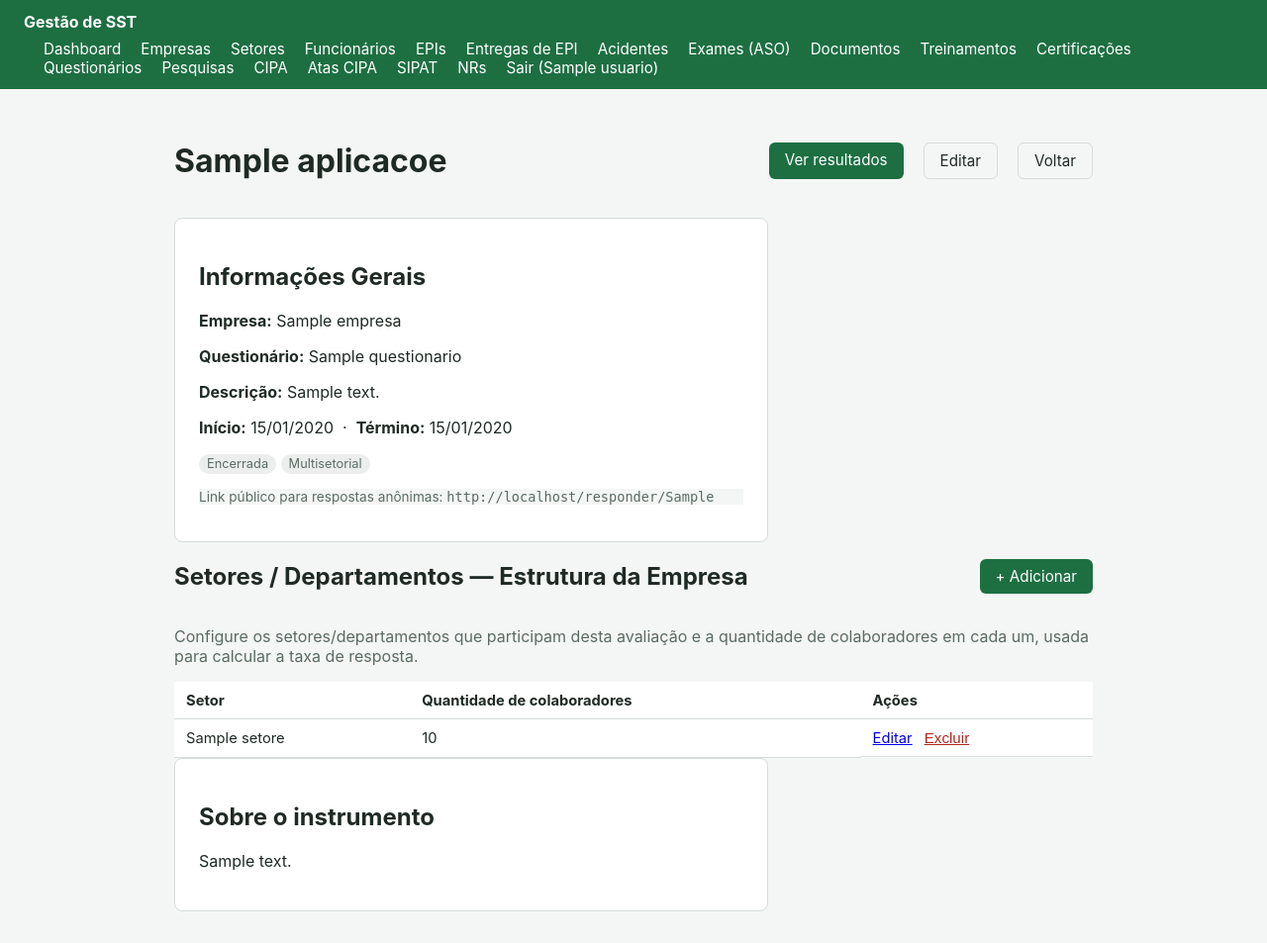
After one commit to wrafael2000/wrafael2000, a Flask app: page /aplicacoes/1 in a window 1280 px wide. The commit adds this page. Shown: the whole page at 99% size. Run offline with Flask 3, Linux system fonts and the light colour scheme; a user stored in the database is signed in; tables that the repository leaves empty hold one stand-in row (values such as "Sample post").

Commit message:
Fase 11: múltiplas empresas e avaliações psicossociais por setor
- Empresa passa a ser cadastro múltiplo (listar/nova/editar/excluir),
  escopado ao módulo de Avaliações
- Nova Avaliação ganha empresa, descrição, avaliação ativa e
  multisetorial; tela de detalhes segue o padrão de página-mãe com
  setores/departamentos gerenciados como filhos (SegmentoAplicacao),
  guardando a quantidade de colaboradores para taxa de resposta
- Pesquisa pública passa a usar os setores configurados na avaliação
  (single ou multi-select) quando existirem, mantendo o comportamento
  antigo (setor global) para avaliações sem setores configurados
- Resultados exibem taxa de resposta por setor
- Cada avaliação mostra um texto "Sobre o instrumento" (HSE-IT,
  COPSOQ II, CBI, Clima)
- Migração leve para os bancos existentes (novas colunas em
  aplicacoes; segmentos_aplicacao e envio_segmentos são tabelas novas)

Co-Authored-By: Claude Sonnet 5 <noreply@anthropic.com>
Claude-Session: https://claude.ai/code/session_018bgF5UdVB616nZafcTs6Nv

```diff
--- a/app/migracoes.py
+++ b/app/migracoes.py
@@ -13,6 +13,11 @@ COLUNAS_NOVAS = {
     "documentos_sst": [
         ("arquivo_nome_original", "VARCHAR(255)"),
         ("arquivo_nome_armazenado", "VARCHAR(255)"),
+    ],
+    "aplicacoes": [
+        ("descricao", "TEXT"),
+        ("multisetorial", "BOOLEAN DEFAULT 0 NOT NULL"),
+        ("empresa_id", "INTEGER REFERENCES empresa(id)"),
     ],
 }
 
--- a/app/models/__init__.py
+++ b/app/models/__init__.py
@@ -12,6 +12,7 @@ from .plano_acao_psicossocial import PlanoAcaoPsicossocial
 from .questionario import Pergunta, Questionario
 from .realizacao_treinamento import RealizacaoTreinamento
 from .reuniao_cipa import ReuniaoCipa
+from .segmento_aplicacao import SegmentoAplicacao
 from .setor import Setor
 from .sipat import AtividadeSipat, SipatEdicao
 from .treinamento import Treinamento
@@ -33,6 +34,7 @@ __all__ = [
     "Aplicacao",
     "Envio",
     "Resposta",
+    "SegmentoAplicacao",
     "PlanoAcaoPsicossocial",
     "MandatoCipa",
     "MembroCipa",
--- a/app/models/empresa.py
+++ b/app/models/empresa.py
@@ -2,7 +2,7 @@ from ..extensions import db
 
 
 class Empresa(db.Model):
-    """Dados cadastrais da empresa que usa o sistema (registro único)."""
+    """Dados cadastrais de uma empresa cadastrada no sistema."""
 
     __tablename__ = "empresa"
 
--- a/app/routes/aplicacoes.py
+++ b/app/routes/aplicacoes.py
@@ -4,15 +4,82 @@ from flask import Blueprint, flash, redirect, render_template, url_for
 from flask_login import login_required
 
 from ..extensions import db
-from ..forms import AplicacaoForm, PlanoAcaoPsicossocialForm
-from ..models import Aplicacao, PlanoAcaoPsicossocial, Questionario
+from ..forms import AplicacaoForm, PlanoAcaoPsicossocialForm, SegmentoAplicacaoForm
+from ..models import Aplicacao, Empresa, PlanoAcaoPsicossocial, Questionario, SegmentoAplicacao, Setor
 
 aplicacoes_bp = Blueprint("aplicacoes", __name__, url_prefix="/aplicacoes")
+
+INFO_INSTRUMENTOS = {
+    "HSE-IT": {
+        "titulo": "Sobre o HSE-IT",
+        "paragrafos": [
+            "O HSE Management Standards Indicator Tool (HSE-IT) é um instrumento desenvolvido pelo "
+            "Health and Safety Executive do Reino Unido para identificar fatores de risco "
+            "psicossocial relacionados à organização do trabalho.",
+            "A versão completa contém 35 questões que avaliam 7 dimensões: Demandas, Controle, "
+            "Suporte da chefia, Suporte dos colegas, Relacionamentos, Papel (clareza de função) e "
+            "Mudança organizacional.",
+        ],
+    },
+    "COPSOQ II": {
+        "titulo": "Sobre o COPSOQ II",
+        "paragrafos": [
+            "O COPSOQ II (Copenhagen Psychosocial Questionnaire) é um instrumento validado "
+            "internacionalmente para avaliação de fatores psicossociais no trabalho.",
+            "A versão curta contém 41 questões que avaliam 23 dimensões organizadas em 6 grupos: "
+            "Exigências do Trabalho, Organização e Conteúdo, Relações e Liderança, Interface "
+            "Trabalho-Indivíduo, Saúde e Bem-estar e Valores no Local de Trabalho.",
+        ],
+    },
+    "CBI (Burnout)": {
+        "titulo": "Sobre o CBI",
+        "paragrafos": [
+            "O CBI (Copenhagen Burnout Inventory) é um instrumento validado internacionalmente para "
+            "avaliação do esgotamento profissional (burnout).",
+            "Contém 19 itens organizados em 3 dimensões: Burnout pessoal (exaustão física e "
+            "psicológica em geral), Burnout relacionado ao trabalho e Burnout relacionado ao "
+            "público atendido (clientes, alunos, pacientes etc., quando aplicável).",
+        ],
+    },
+    "Clima Organizacional": {
+        "titulo": "Sobre a pesquisa de Clima Organizacional",
+        "paragrafos": [
+            "A pesquisa de Clima Organizacional é um instrumento personalizável usado para captar a "
+            "percepção dos colaboradores sobre o ambiente de trabalho, liderança, comunicação, "
+            "reconhecimento e outros aspectos definidos pela empresa.",
+            "Diferente do HSE-IT, COPSOQ II e CBI, não é um instrumento cientificamente padronizado "
+            "— as perguntas e dimensões são definidas pela própria empresa ao montar o questionário.",
+        ],
+    },
+}
+
+
+def _info_instrumento(questionario):
+    return INFO_INSTRUMENTOS.get(
+        questionario.tipo,
+        {
+            "titulo": "Sobre o instrumento",
+            "paragrafos": [questionario.descricao or "Instrumento personalizado desta empresa."],
+        },
+    )
 
 
 def _preencher_questionarios(form):
     form.questionario_id.choices = [
         (q.id, q.nome) for q in Questionario.query.order_by(Questionario.nome).all()
+    ]
+
+
+def _preencher_empresas(form):
+    form.empresa_id.choices = [
+        (e.id, e.nome_fantasia or e.razao_social) for e in Empresa.query.order_by(Empresa.razao_social).all()
+    ]
+
+
+def _preencher_setores(form, aplicacao, segmento_atual=None):
+    ids_usados = {s.setor_id for s in aplicacao.segmentos if s is not segmento_atual}
+    form.setor_id.choices = [
+        (s.id, s.nome) for s in Setor.query.order_by(Setor.nome).all() if s.id not in ids_usados
     ]
 
 
@@ -26,20 +93,62 @@ def listar():
 @aplicacoes_bp.route("/nova", methods=["GET", "POST"])
 @login_required
 def nova():
+    if Empresa.query.first() is None:
+        flash("Cadastre uma empresa antes de criar uma nova avaliação.", "danger")
+        return redirect(url_for("empresa.nova"))
+
     form = AplicacaoForm()
+    _preencher_empresas(form)
     _preencher_questionarios(form)
     if form.validate_on_submit():
         aplicacao = Aplicacao(
+            empresa_id=form.empresa_id.data,
             questionario_id=form.questionario_id.data,
             titulo=form.titulo.data.strip(),
+            descricao=form.descricao.data,
             data_inicio=form.data_inicio.data,
             data_fim=form.data_fim.data,
+            ativa=form.ativa.data,
+            multisetorial=form.multisetorial.data,
         )
         db.session.add(aplicacao)
         db.session.commit()
-        flash("Aplicação criada com sucesso. Compartilhe o link público com os funcionários.", "success")
-        return redirect(url_for("aplicacoes.listar"))
-    return render_template("aplicacoes/form.html", form=form, titulo="Nova aplicação")
+        flash("Avaliação criada com sucesso. Configure os setores participantes abaixo.", "success")
+        return redirect(url_for("aplicacoes.ver", aplicacao_id=aplicacao.id))
+    return render_template("aplicacoes/form.html", form=form, titulo="Nova Avaliação")
+
+
+@aplicacoes_bp.route("/<int:aplicacao_id>")
+@login_required
+def ver(aplicacao_id):
+    aplicacao = Aplicacao.query.get_or_404(aplicacao_id)
+    return render_template(
+        "aplicacoes/ver.html",
+        aplicacao=aplicacao,
+        info_instrumento=_info_instrumento(aplicacao.questionario),
+    )
+
+
+@aplicacoes_bp.route("/<int:aplicacao_id>/editar", methods=["GET", "POST"])
+@login_required
+def editar(aplicacao_id):
+    aplicacao = Aplicacao.query.get_or_404(aplicacao_id)
+    form = AplicacaoForm(obj=aplicacao)
+    _preencher_empresas(form)
+    _preencher_questionarios(form)
+    if form.validate_on_submit():
+        aplicacao.empresa_id = form.empresa_id.data
+        aplicacao.questionario_id = form.questionario_id.data
+        aplicacao.titulo = form.titulo.data.strip()
+        aplicacao.descricao = form.descricao.data
+        aplicacao.data_inicio = form.data_inicio.data
+        aplicacao.data_fim = form.data_fim.data
+        aplicacao.ativa = form.ativa.data
+        aplicacao.multisetorial = form.multisetorial.data
+        db.session.commit()
+        flash("Avaliação atualizada com sucesso.", "success")
+        return redirect(url_for("aplicacoes.ver", aplicacao_id=aplicacao.id))
+    return render_template("aplicacoes/form.html", form=form, titulo="Editar Avaliação")
 
 
 @aplicacoes_bp.route("/<int:aplicacao_id>/alternar-status", methods=["POST"])
@@ -50,6 +159,65 @@ def alternar_status(aplicacao_id):
     db.session.commit()
     flash("Aplicação reaberta." if aplicacao.ativa else "Aplicação encerrada.", "info")
     return redirect(url_for("aplicacoes.listar"))
+
+
+@aplicacoes_bp.route("/<int:aplicacao_id>/segmentos/novo", methods=["GET", "POST"])
+@login_required
+def novo_segmento(aplicacao_id):
+    aplicacao = Aplicacao.query.get_or_404(aplicacao_id)
+    form = SegmentoAplicacaoForm()
+    _preencher_setores(form, aplicacao)
+    if not form.setor_id.choices:
+        flash(
+            "Todos os setores cadastrados já foram adicionados a esta avaliação, ou não há "
+            "setores cadastrados. Cadastre setores em Setores antes de continuar.",
+            "danger",
+        )
+        return redirect(url_for("aplicacoes.ver", aplicacao_id=aplicacao.id))
+    if form.validate_on_submit():
+        segmento = SegmentoAplicacao(
+            aplicacao_id=aplicacao.id,
+            setor_id=form.setor_id.data,
+            quantidade_colaboradores=form.quantidade_colaboradores.data,
+        )
+        db.session.add(segmento)
+        db.session.commit()
+        flash("Setor adicionado à avaliação.", "success")
+        return redirect(url_for("aplicacoes.ver", aplicacao_id=aplicacao.id))
+    return render_template(
+        "aplicacoes/segmento_form.html", form=form, aplicacao=aplicacao, titulo="Adicionar setor"
+    )
+
+
+@aplicacoes_bp.route("/segmentos/<int:segmento_id>/editar", methods=["GET", "POST"])
+@login_required
+def editar_segmento(segmento_id):
+    segmento = SegmentoAplicacao.query.get_or_404(segmento_id)
+    form = SegmentoAplicacaoForm(obj=segmento)
+    _preencher_setores(form, segmento.aplicacao, segmento_atual=segmento)
+    if form.validate_on_submit():
+        segmento.setor_id = form.setor_id.data
+        segmento.quantidade_colaboradores = form.quantidade_colaboradores.data
+        db.session.commit()
+        flash("Setor atualizado.", "success")
+        return redirect(url_for("aplicacoes.ver", aplicacao_id=segmento.aplicacao_id))
+    return render_template(
+        "aplicacoes/segmento_form.html",
+        form=form,
+        aplicacao=segmento.aplicacao,
+        titulo="Editar setor",
+    )
+
+
+@aplicacoes_bp.route("/segmentos/<int:segmento_id>/excluir", methods=["POST"])
+@login_required
+def excluir_segmento(segmento_id):
+    segmento = SegmentoAplicacao.query.get_or_404(segmento_id)
+    aplicacao_id = segmento.aplicacao_id
+    db.session.delete(segmento)
+    db.session.commit()
+    flash("Setor removido da avaliação.", "info")
+    return redirect(url_for("aplicacoes.ver", aplicacao_id=aplicacao_id))
 
 
 @aplicacoes_bp.route("/<int:aplicacao_id>/resultados")
@@ -72,12 +240,27 @@ def resultados(aplicacao_id):
 
     planos_acao = PlanoAcaoPsicossocial.query.filter_by(aplicacao_id=aplicacao.id).all()
 
+    taxa_por_segmento = []
+    for segmento in aplicacao.segmentos:
+        respondentes = len(segmento.envios)
+        quantidade = segmento.quantidade_colaboradores or 0
+        taxa = round((respondentes / quantidade) * 100, 1) if quantidade else None
+        taxa_por_segmento.append(
+            {
+                "setor": segmento.setor.nome,
+                "respondentes": respondentes,
+                "quantidade_colaboradores": quantidade,
+                "taxa": taxa,
+            }
+        )
+
     return render_template(
         "aplicacoes/resultados.html",
         aplicacao=aplicacao,
         total_envios=len(aplicacao.envios),
         medias_por_dimensao=medias_por_dimensao,
         planos_acao=planos_acao,
+        taxa_por_segmento=taxa_por_segmento,
     )
 
 
--- a/app/templates/aplicacoes/listar.html
+++ b/app/templates/aplicacoes/listar.html
@@ -34,6 +34,7 @@
       </td>
       <td>{{ aplicacao.envios|length }}</td>
       <td class="acoes">
+        <a href="{{ url_for('aplicacoes.ver', aplicacao_id=aplicacao.id) }}">Ver / gerenciar</a>
         <a href="{{ url_for('aplicacoes.resultados', aplicacao_id=aplicacao.id) }}">Resultados</a>
         <form method="post" action="{{ url_for('aplicacoes.alternar_status', aplicacao_id=aplicacao.id) }}">
           <input type="hidden" name="csrf_token" value="{{ csrf_token() }}">
--- /dev/null
+++ b/app/templates/aplicacoes/ver.html
@@ -0,0 +1,80 @@
+{% extends "base.html" %}
+{% block titulo %}{{ aplicacao.titulo }} - Gestão de SST{% endblock %}
+{% block conteudo %}
+<div class="cabecalho-pagina">
+  <h1>{{ aplicacao.titulo }}</h1>
+  <div style="display: flex; gap: 0.75rem;">
+    <a href="{{ url_for('aplicacoes.resultados', aplicacao_id=aplicacao.id) }}" class="botao">Ver resultados</a>
+    <a href="{{ url_for('aplicacoes.editar', aplicacao_id=aplicacao.id) }}" class="botao-secundario">Editar</a>
+    <a href="{{ url_for('aplicacoes.listar') }}" class="botao-secundario">Voltar</a>
+  </div>
+</div>
+
+<div class="card card-larga">
+  <h2>Informações Gerais</h2>
+  <p><strong>Empresa:</strong> {{ aplicacao.empresa.nome_fantasia or aplicacao.empresa.razao_social if aplicacao.empresa else "Não informada" }}</p>
+  <p><strong>Questionário:</strong> {{ aplicacao.questionario.nome }}</p>
+  {% if aplicacao.descricao %}<p><strong>Descrição:</strong> {{ aplicacao.descricao }}</p>{% endif %}
+  <p><strong>Início:</strong> {{ aplicacao.data_inicio.strftime("%d/%m/%Y") }}
+     &nbsp;·&nbsp;
+     <strong>Término:</strong> {{ aplicacao.data_fim.strftime("%d/%m/%Y") if aplicacao.data_fim else "Sem data limite" }}</p>
+  <p>
+    {% if aplicacao.disponivel %}
+      <span class="badge badge-sucesso">Aberta</span>
+    {% else %}
+      <span class="badge badge-neutro">Encerrada</span>
+    {% endif %}
+    {% if aplicacao.multisetorial %}
+      <span class="badge badge-neutro">Multisetorial</span>
+    {% endif %}
+  </p>
+  <p class="link-publico">
+    Link público para respostas anônimas:
+    <code>{{ url_for('pesquisa_publica.responder', token=aplicacao.token_publico, _external=True) }}</code>
+  </p>
+</div>
+
+<div class="cabecalho-pagina">
+  <h2>Setores / Departamentos — Estrutura da Empresa</h2>
+  <a href="{{ url_for('aplicacoes.novo_segmento', aplicacao_id=aplicacao.id) }}" class="botao">+ Adicionar</a>
+</div>
+<p class="dica">
+  Configure os setores/departamentos que participam desta avaliação e a quantidade de
+  colaboradores em cada um, usada para calcular a taxa de resposta.
+</p>
+
+<table class="tabela">
+  <thead>
+    <tr>
+      <th>Setor</th>
+      <th>Quantidade de colaboradores</th>
+      <th>Ações</th>
+    </tr>
+  </thead>
+  <tbody>
+    {% for segmento in aplicacao.segmentos %}
+    <tr>
+      <td>{{ segmento.setor.nome }}</td>
+      <td>{{ segmento.quantidade_colaboradores }}</td>
+      <td class="acoes">
+        <a href="{{ url_for('aplicacoes.editar_segmento', segmento_id=segmento.id) }}">Editar</a>
+        <form method="post" action="{{ url_for('aplicacoes.excluir_segmento', segmento_id=segmento.id) }}"
+              onsubmit="return confirm('Remover este setor da avaliação?');">
+          <input type="hidden" name="csrf_token" value="{{ csrf_token() }}">
+          <button type="submit" class="link-botao">Excluir</button>
+        </form>
+      </td>
+    </tr>
+    {% else %}
+    <tr><td colspan="3">Nenhum setor configurado. Adicione os setores da empresa acima.</td></tr>
+    {% endfor %}
+  </tbody>
+</table>
+
+<div class="card card-larga">
+  <h2>{{ info_instrumento.titulo }}</h2>
+  {% for paragrafo in info_instrumento.paragrafos %}
+  <p>{{ paragrafo }}</p>
+  {% endfor %}
+</div>
+{% endblock %}
--- a/app/templates/base.html
+++ b/app/templates/base.html
@@ -12,7 +12,7 @@
     <div class="navbar-brand">Gestão de SST</div>
     <div class="navbar-links">
       <a href="{{ url_for('main.dashboard') }}">Dashboard</a>
-      <a href="{{ url_for('empresa.editar') }}">Empresa</a>
+      <a href="{{ url_for('empresa.listar') }}">Empresas</a>
       <a href="{{ url_for('setores.listar') }}">Setores</a>
       <a href="{{ url_for('funcionarios.listar') }}">Funcionários</a>
       <a href="{{ url_for('epis.listar') }}">EPIs</a>
```
Also changed, not shown: app/forms.py (+23 -3 lines), app/models/aplicacao.py (+12 -0 lines), app/models/segmento_aplicacao.py (added, +36 -0 lines), app/routes/empresa.py (+50 -12 lines), app/routes/pesquisa_publica.py (+26 -4 lines), app/templates/aplicacoes/form.html (+25 -0 lines), app/templates/aplicacoes/resultados.html (+25 -0 lines), app/templates/aplicacoes/segmento_form.html (added, +21 -0 lines), app/templates/empresa/form.html (+3 -6 lines), app/templates/empresa/listar.html (added, +47 -0 lines), app/templates/pesquisa_publica/responder.html (+24 -0 lines), README.md.
